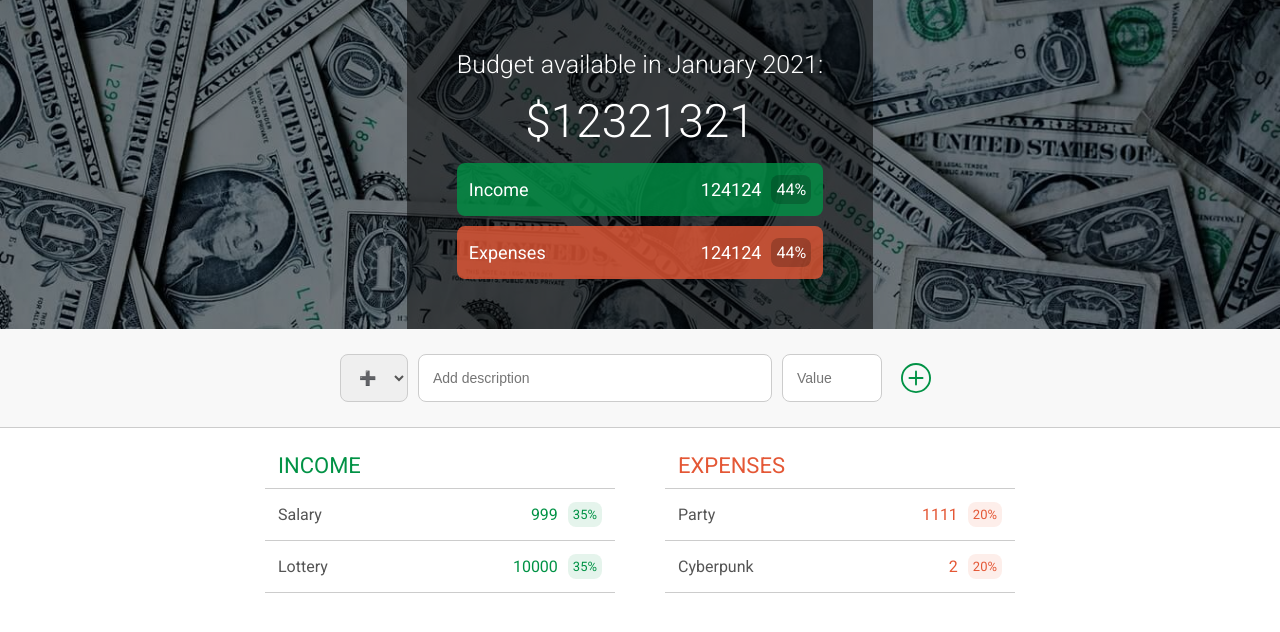
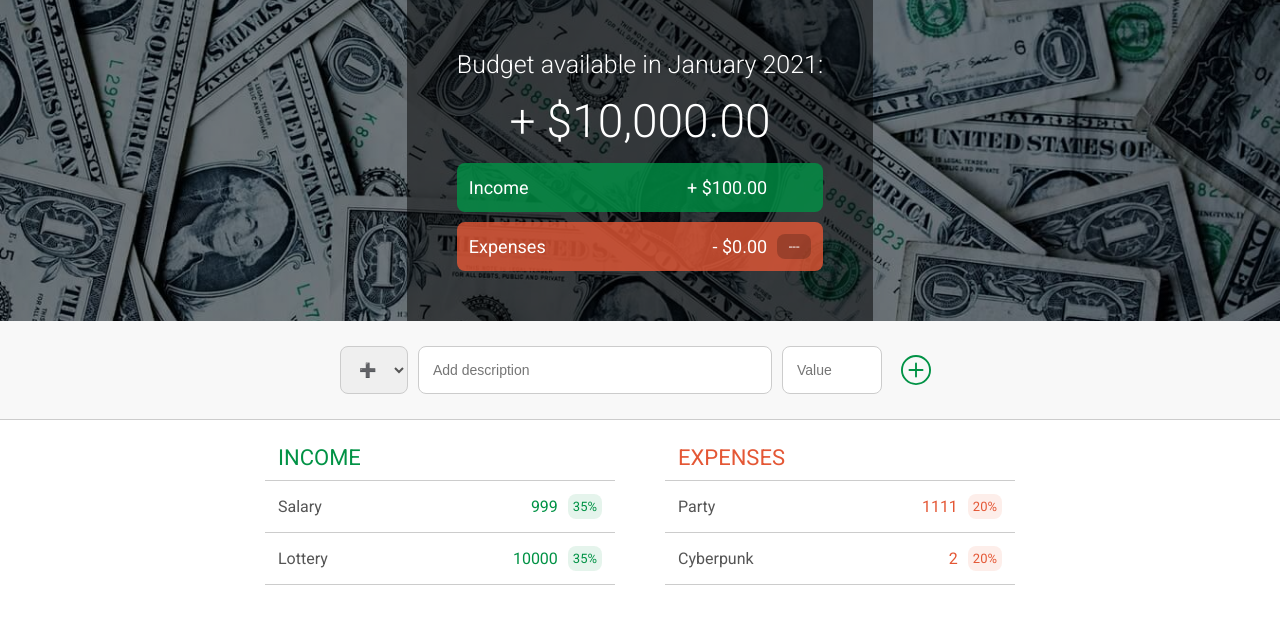
Before and after one commit to sitek94/budget-calculator, a React (Create React App) app: page / in a window 1280 px wide. Shown: the top 632 px of the page. Built offline with nearby package versions, Linux system fonts and the light colour scheme.

Commit message:
extract display to separate module

```diff
--- a/src/App.tsx
+++ b/src/App.tsx
@@ -2,7 +2,9 @@ import {
   BsPlusCircle as PlusIcon,
   BsXCircle as CrossIcon,
 } from 'react-icons/bs';
+
 import Layout, { Top, Middle, Bottom } from 'components/layout';
+import Display from 'components/display';
 
 const incomeList = [
   { desc: 'Salary', value: 999 },
@@ -18,26 +20,7 @@ function App() {
   return (
     <Layout>
       <Top>
-        <div className="budget">
-          <h2 className="title">Budget available in January 2021:</h2>
-          <h1 className="total">$12321321</h1>
-
-          <div className="income item">
-            <div className="label">Income</div>
-            <div className="right-box">
-              <div className="value">124124</div>
-              <div className="percentage">44%</div>
-            </div>
-          </div>
-
-          <div className="expenses item">
-            <div className="label">Expenses</div>
-            <div className="right-box">
-              <div className="value">124124</div>
-              <div className="percentage">44%</div>
-            </div>
-          </div>
-        </div>
+        <Display budget={10000} income={100} expenses={0} />
       </Top>
 
       <Middle>
--- /dev/null
+++ b/src/components/display.scss
@@ -0,0 +1,67 @@
+.display {
+  color: #fff;
+  background-color: rgba(0, 0, 0, 0.5);
+  padding: 5rem;
+
+  /* TITLE */
+  .title {
+    font-size: 2.5rem;
+    font-weight: 300;
+    margin-bottom: 1.5rem;
+  }
+
+  /* BUDGET */
+  .budget {
+    font-size: 4.6rem;
+    font-weight: 300;
+    text-align: center;
+    margin-bottom: 1.5rem;
+  }
+
+  /* ITEM */
+  .item {
+    display: flex;
+    justify-content: space-between;
+    align-items: center;
+    padding: 1.2rem;
+    border-radius: var(--border-radius);
+    font-size: 1.8rem;
+
+    &:not(:last-child) {
+      margin-bottom: 1rem;
+    }
+
+    &.income {
+      background-color: rgba(var(--green-rgb), 0.8);
+
+      .percentage {
+        visibility: hidden;
+      }
+    }
+
+    &.expenses {
+      background-color: rgba(var(--red-rgb), 0.8);
+    }
+
+    /* RIGHT BOX */
+    .right-box {
+      display: flex;
+      align-items: center;
+    }
+
+    /* VALUE */
+    .value {
+      margin-right: 1rem;
+    }
+
+    /* PERCENTAGE */
+    .percentage {
+      width: 3.4rem;
+      font-size: 1.3rem;
+      padding: 0.5rem;
+      border-radius: var(--border-radius);
+      background-color: rgba(0, 0, 0, 0.2);
+      text-align: center;
+    }
+  }
+}
--- /dev/null
+++ b/src/components/display.tsx
@@ -0,0 +1,45 @@
+import './display.scss';
+import { format } from 'utils';
+
+type Props = {
+  budget: number;
+  income: number;
+  expenses: number;
+};
+
+function Display({ budget, income, expenses }: Props) {
+  const month = new Date().toLocaleString('default', { month: 'long' });
+  const year = new Date().getFullYear();
+
+  const budgetSign = budget > 0 ? '+ ' : budget < 0 ? '- ' : '';
+  const percentage = Math.round((expenses / budget) * 100);
+
+  return (
+    <div className="display">
+      <h2 className="title">
+        Budget available in {month} {year}:
+      </h2>
+      <h1 className="budget">{budgetSign}{format(budget)}</h1>
+
+      <div className="income item">
+        <div className="label">Income</div>
+        <div className="right-box">
+          <div className="value">+ {format(income)}</div>
+          <div className="percentage">&nbsp;</div>
+        </div>
+      </div>
+
+      <div className="expenses item">
+        <div className="label">Expenses</div>
+        <div className="right-box">
+          <div className="value">- {format(expenses)}</div>
+          <div className="percentage">
+            {percentage === 0 ? '---' : `${percentage}%`}
+          </div>
+        </div>
+      </div>
+    </div>
+  );
+}
+
+export default Display;
--- a/src/styles.scss
+++ b/src/styles.scss
@@ -47,72 +47,6 @@ body {
 
   &:focus {
     outline: 0;
-  }
-}
-
-/* ================================= */
-/* BUDGET */
-/* ================================= */
-
-.budget {
-  color: #fff;
-  background-color: rgba(0, 0, 0, 0.5);
-  padding: 5rem;
-
-  /* TITLE */
-  .title {
-    font-size: 2.5rem;
-    font-weight: 300;
-    margin-bottom: 1.5rem;
-  }
-
-  /* TOTAL */
-  .total {
-    font-size: 4.6rem;
-    font-weight: 300;
-    text-align: center;
-    margin-bottom: 1.5rem;
-  }
-
-  /* ITEM */
-  .item {
-    display: flex;
-    justify-content: space-between;
-    align-items: center;
-    padding: 1.2rem;
-    border-radius: var(--border-radius);
-    font-size: 1.8rem;
-
-    &:not(:last-child) {
-      margin-bottom: 1rem;
-    }
-
-    &.income {
-      background-color: rgba(var(--green-rgb), 0.8);
-    }
-
-    &.expenses {
-      background-color: rgba(var(--red-rgb), 0.8);
-    }
-
-    /* RIGHT BOX */
-    .right-box {
-      display: flex;
-      align-items: center;
-    }
-
-    /* VALUE */
-    .value {
-      margin-right: 1rem;
-    }
-
-    /* PERCENTAGE */
-    .percentage {
-      font-size: 1.6rem;
-      padding: 0.5rem;
-      border-radius: var(--border-radius);
-      background-color: rgba(0, 0, 0, 0.2);
-    }
   }
 }
 
```
Also changed, not shown: 1 other file (tests, documents, lock files or other folders).
